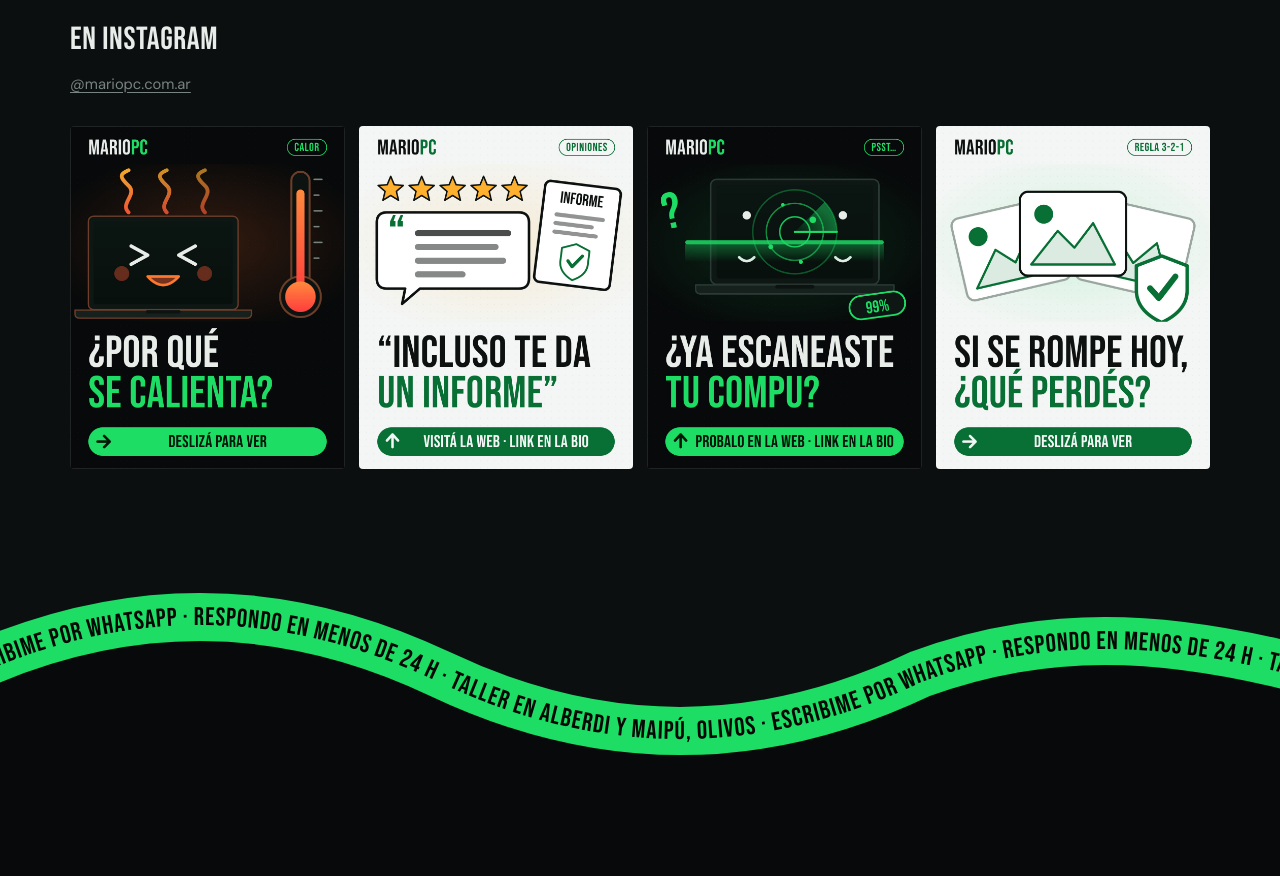
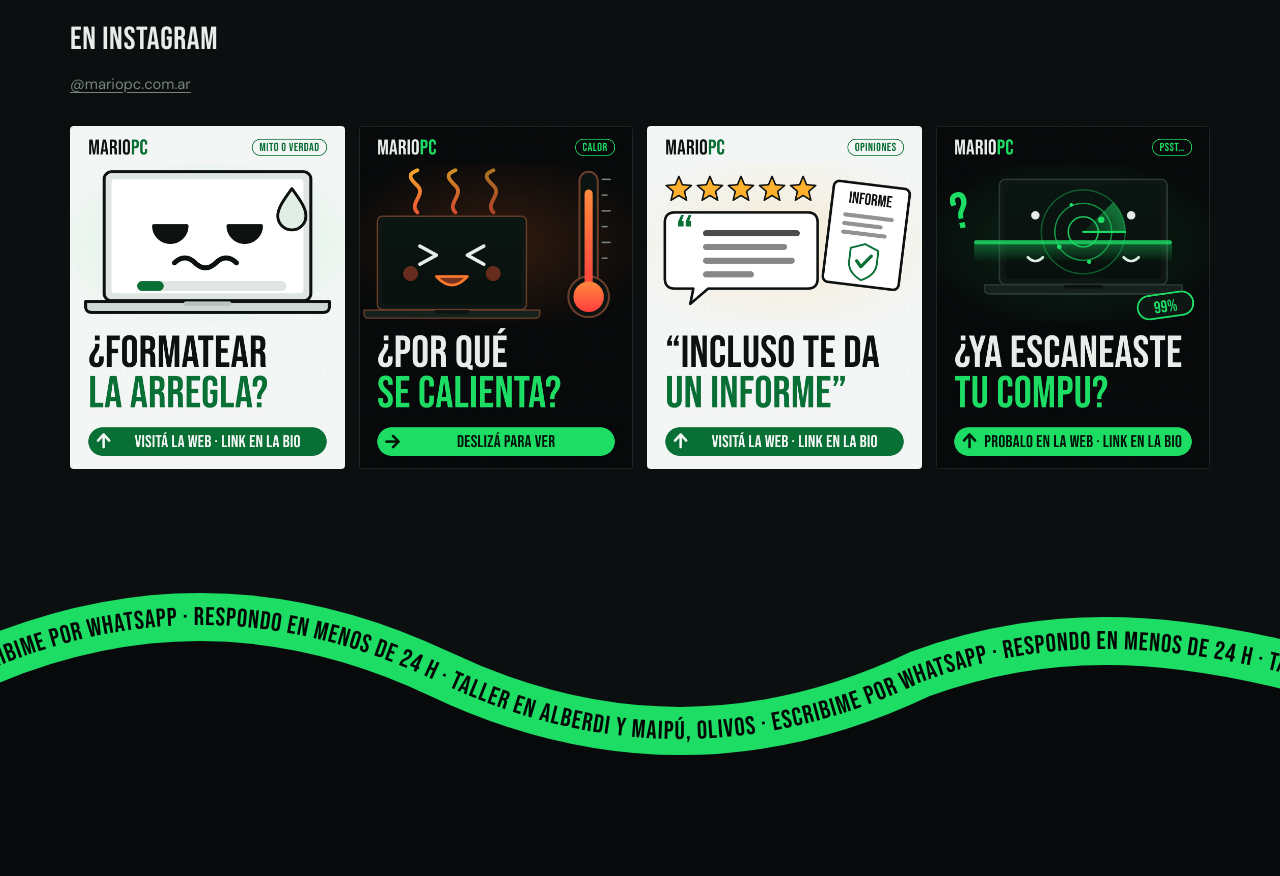
Before and after one commit to MarioPC2025/mario-pc-web, a plain HTML site: page index.html in a window 1280 px wide. Shown: the part 3960-4836 px from the top of the page. Drawn offline with nearby package versions, Linux system fonts and the light colour scheme.

Commit message:
Instagram: actualizar la cola de publicaciones

```diff
--- a/index.html
+++ b/index.html
@@ -1251,6 +1251,7 @@
     // Instagram
     // Agregá acá un objeto por cada publicación, la más nueva primero (ver README).
     const instagramPosts = [
+        { image: "instagram/cola/post17.jpg", url: "https://www.instagram.com/p/DgOwGDqAPHn/" },
         { image: "instagram/cola/post16-01.jpg", url: "https://www.instagram.com/p/DgJXFPfl--v/" },
         { image: "instagram/cola/post15.jpg", url: "https://www.instagram.com/p/Df8cmUXDCpN/" },
         { image: "instagram/cola/post14.jpg", url: "https://www.instagram.com/p/Df3gYTFjjFD/" },
```
Also changed, not shown: .github/instagram/cola.json.
